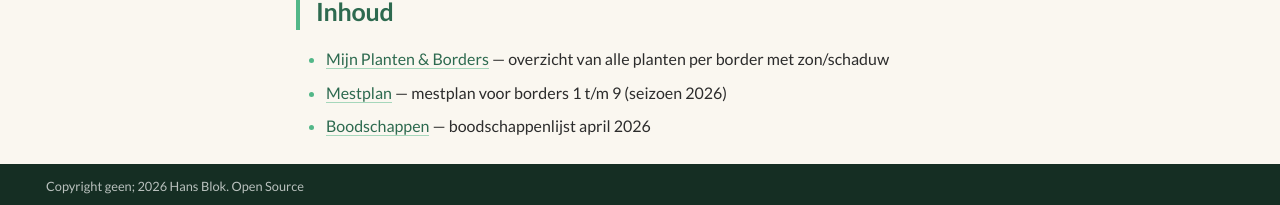
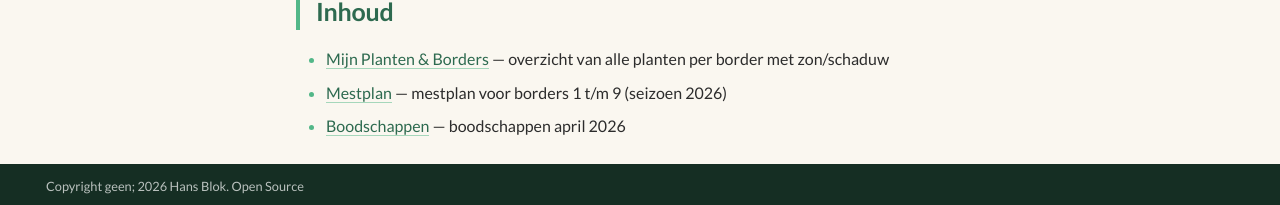
Before and after one commit to hans-blok/flora-ldr5, an MkDocs documentation site: the page built from docs/index.md, in a window 1280 px wide and 1062 px high. Shown: the part 854-1059 px from the top of the window. Built offline with MkDocs 1.6.1 and Material for MkDocs 9.7.7, drawn with Linux system fonts in a browser that asks for light colours.

```diff
--- a/docs/index.md
+++ b/docs/index.md
@@ -8,4 +8,4 @@
 
 - [Mijn Planten & Borders](mijn-planten-borders.md) — overzicht van alle planten per border met zon/schaduw
 - [Mestplan](mestplan.md) — mestplan voor borders 1 t/m 9 (seizoen 2026)
-- [Boodschappen](boodschappen/boodschappen-2026-04-04.md) — boodschappenlijst april 2026
+- [Boodschappen](boodschappen/boodschappen-2026-04-04.md) — boodschappen april 2026
```
